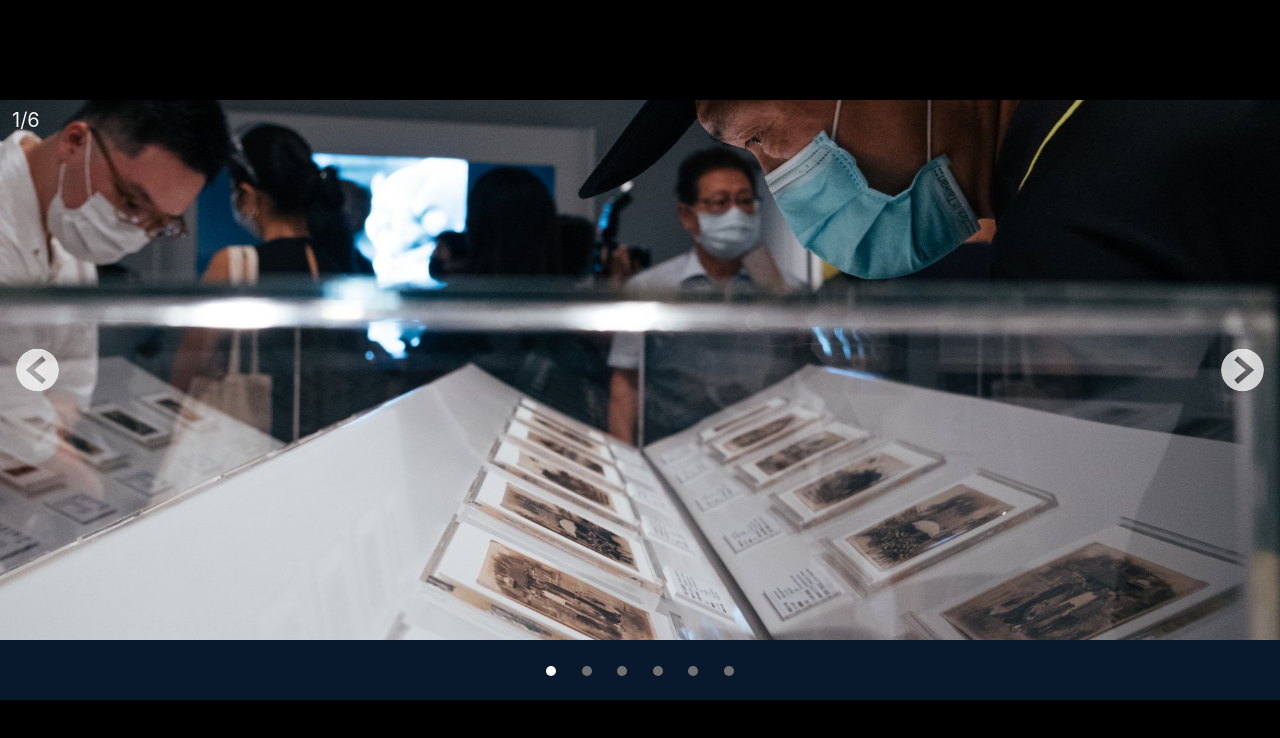
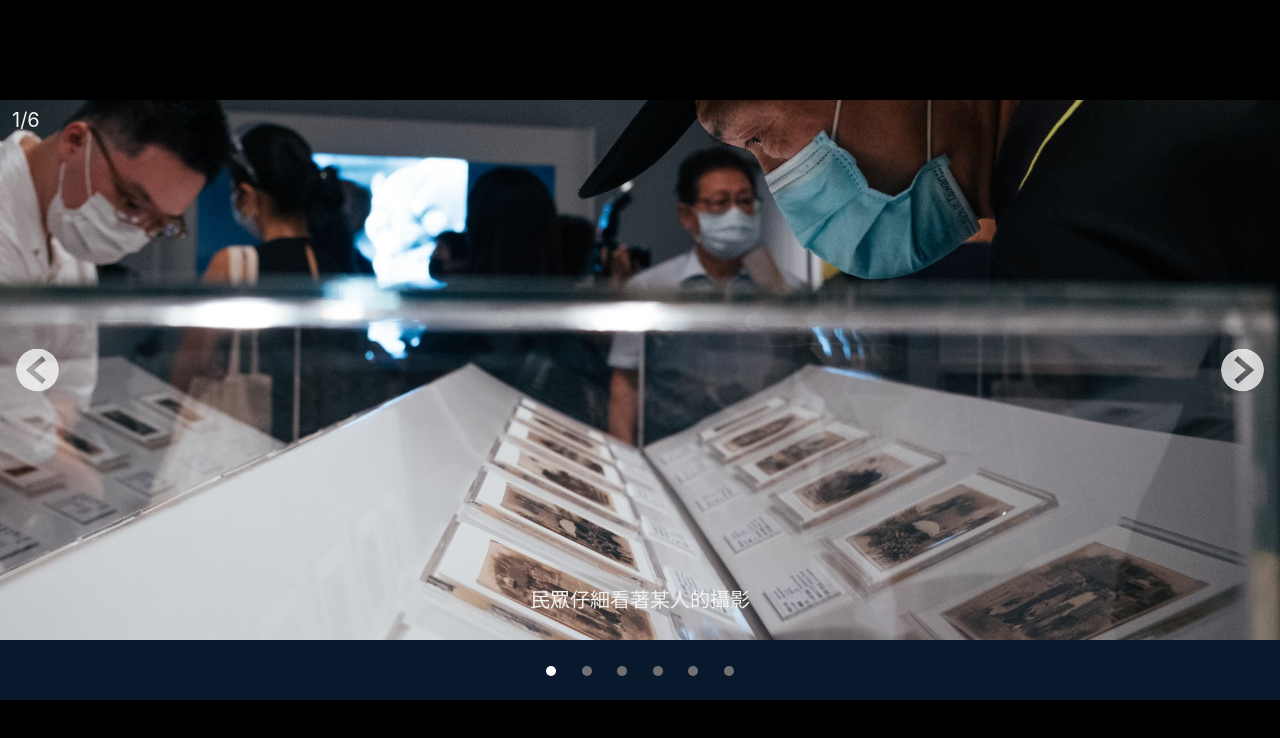
Before and after one commit to duidae/test-carousel, a React (Create React App) app: page / in a window 1280 px wide. Shown: the top 738 px of the page. Built offline with nearby package versions, Linux system fonts and the light colour scheme.

Commit message:
Fix caption issue

```diff
--- a/src/components/Carousel.tsx
+++ b/src/components/Carousel.tsx
@@ -83,7 +83,7 @@ const Caption = styled.div`
     font-size: 20px;
     padding: 0;
     position: absolute;
-    bottom: 10%;
+    bottom: 5%;
     text-align: center;
 `;
 
@@ -146,17 +146,19 @@ export const Carousel = (props: CarouselProps) => {
                     {props.slides?.map((slide, index) => {
                         return (
                             <Slide key={index}>
-                                {props.enableCaption && (
-                                    <Index>
-                                        {index + 1}/{numSlides}
-                                    </Index>
-                                )}
-                                {props.enableCaption && <Caption>{slide.desc ?? ""}</Caption>}
                                 <Image src={slide.image} title={slide.desc ?? ""} alt={slide.desc ?? ""} />
                             </Slide>
                         );
                     })}
                 </Slides>
+                {props.enableCaption && numSlides > 0 && (
+                    <>
+                        <Index>
+                            {currentSlide + 1}/{numSlides}
+                        </Index>
+                        <Caption>{props.slides?.[currentSlide]?.desc ?? ""}</Caption>
+                    </>
+                )}
                 <PrevButton title={"上一張"} onClick={onPrevClick} />
                 <NextButton title={"下一張"} onClick={onNextClick} />
             </Slider>
```
